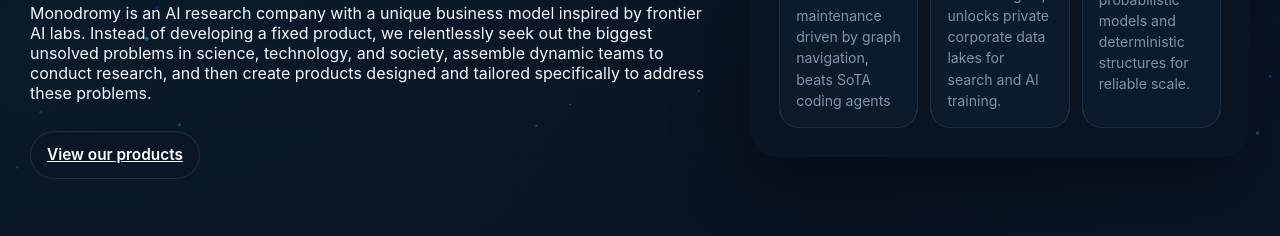
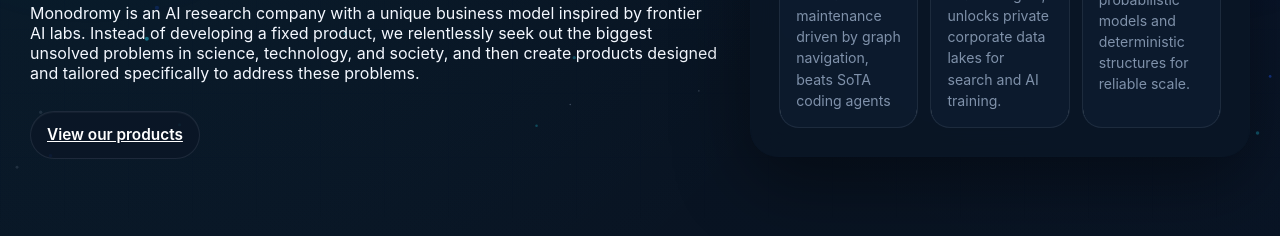
Before and after one commit to akaliutau/monodromy, a plain HTML site: page index.html in a window 1280 px wide. Shown: the part 483-719 px from the top of the page. Drawn offline with Linux system fonts and the light colour scheme.

Commit message:
updated pitch

```diff
--- a/index.html
+++ b/index.html
@@ -1203,7 +1203,7 @@
             </div>
             <h1>Reliable intelligence <span class="accent-line">in the wild.</span></h1>
             <p>
-            Monodromy is an AI research company with a unique business model inspired by frontier AI labs. Instead of developing a fixed product, we relentlessly seek out the biggest unsolved problems in science, technology, and society, assemble dynamic teams to conduct research, and then create products designed and tailored specifically to address these problems.
+            Monodromy is an AI research company with a unique business model inspired by frontier AI labs. Instead of developing a fixed product, we relentlessly seek out the biggest unsolved problems in science, technology, and society, and then create products designed and tailored specifically to address these problems.
             </p>
             <div class="hero-actions">
               <a class="btn primary" href="#products">View our products</a>
```
